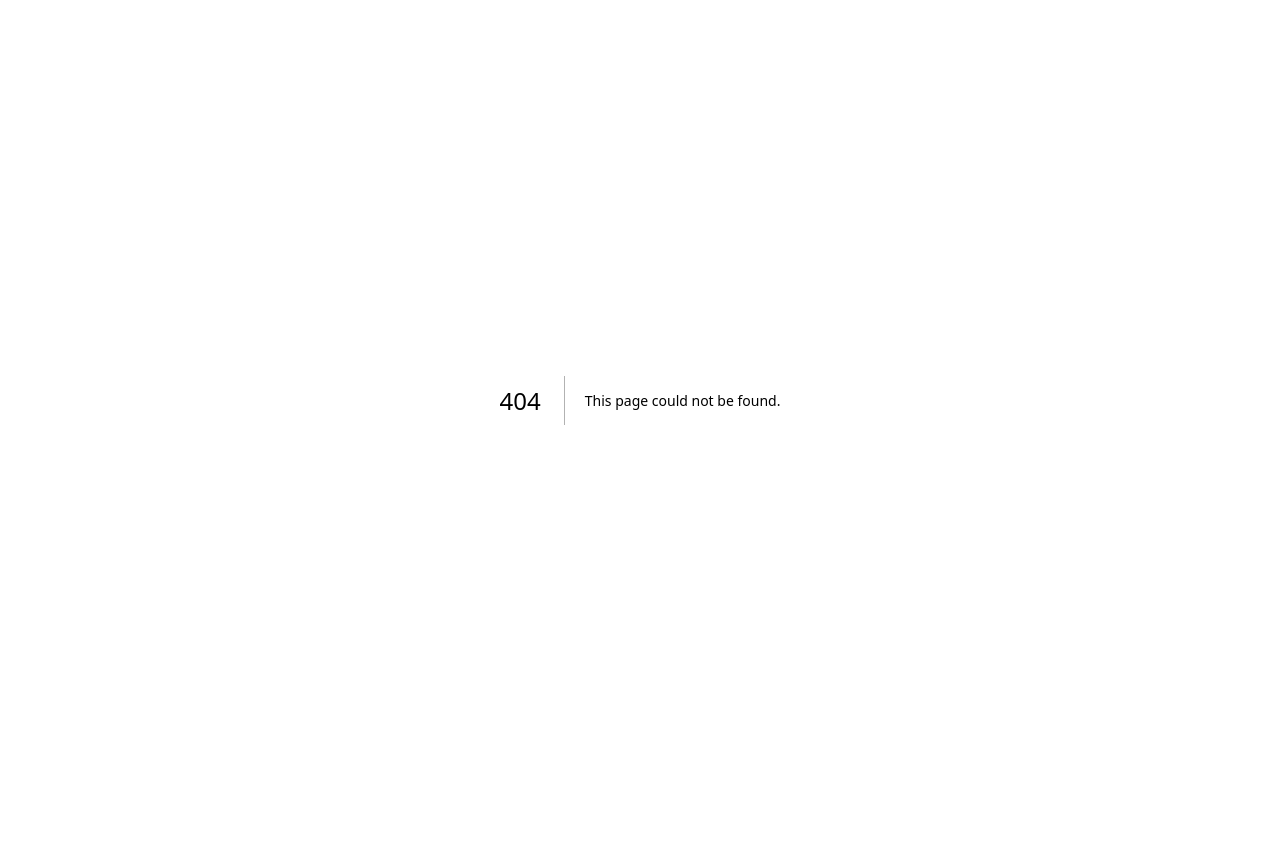
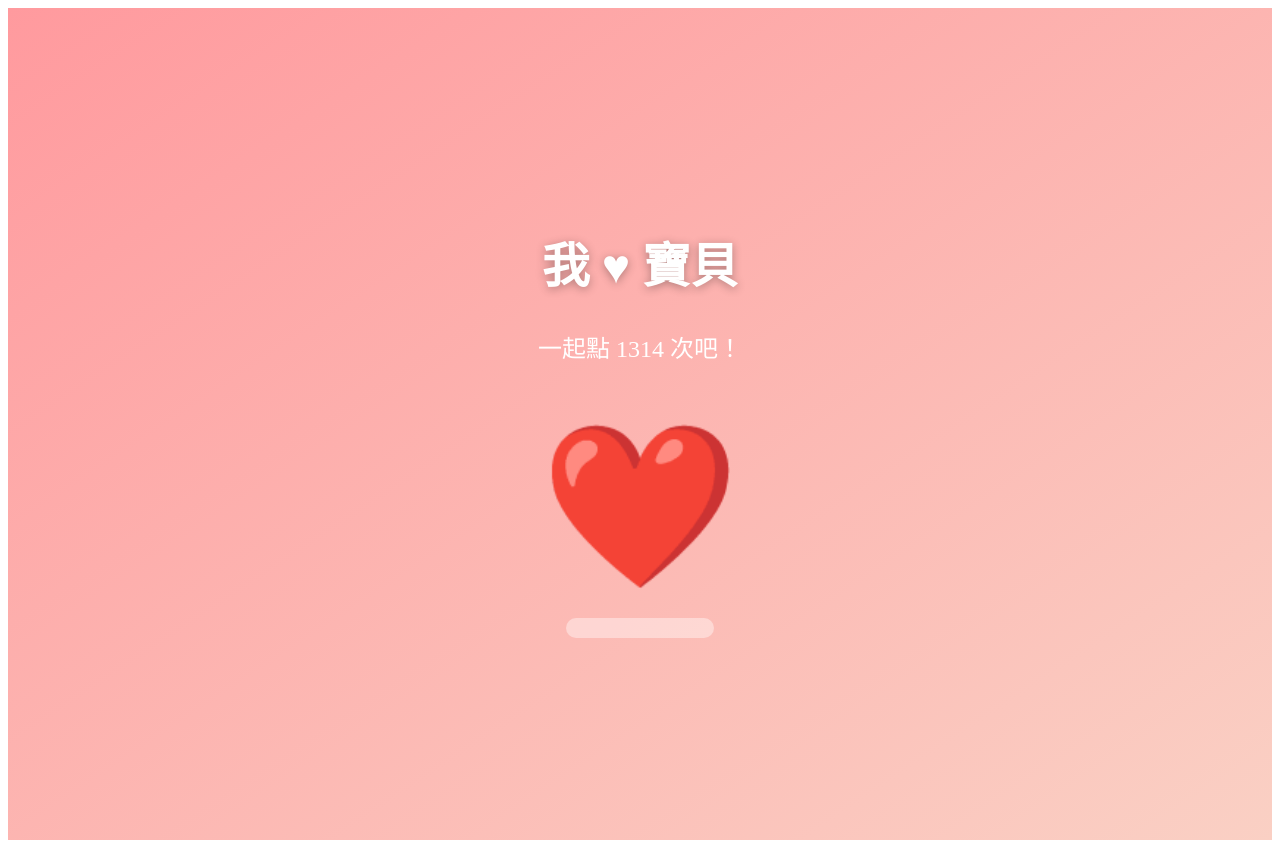
Before and after one commit to alextitansd-pixel/my-valentine-game, a Next.js app: page /1/game in a window 1280 px wide. Before the commit this address had no page. Before the commit the page ends 800 px from the top, so only its background shows below. Built offline with nearby package versions, Linux system fonts and the light colour scheme.

Commit message:
Create page.js

```diff
--- /dev/null
+++ b/app/[key]/game/page.js
@@ -0,0 +1,65 @@
+'use client';
+import { useState, useEffect } from 'react';
+import confetti from 'canvas-confetti';
+
+export default function Home({ searchParams }) {
+  const key = searchParams?.key || '';
+  const [data, setData] = useState(null);
+  const [progress, setProgress] = useState(0);
+  const [done, setDone] = useState(false);
+  const total = 1314;
+
+  useEffect(() => {
+    if (!key) {
+      setData({ to: '寶貝', from: '我', msg: '請輸入正確的 key', img: '' });
+      return;
+    }
+    fetch(`/api/get?key=${key}`)
+      .then(r => r.json())
+      .then(res => setData(res.data || { to: '寶貝', from: '未知', msg: '找不到資料', img: '' }))
+      .catch(() => setData({ to: '寶貝', from: '錯誤', msg: '載入失敗', img: '' }));
+  }, [key]);
+
+  const click = () => {
+    if (done || !data) return;
+    const newProg = Math.min(100, progress + (100 / total));
+    setProgress(newProg);
+    if (newProg >= 100) {
+      setDone(true);
+      confetti({ particleCount: 300, spread: 100, origin: { y: 0.6 } });
+    } else {
+      confetti({ particleCount: 8, spread: 70 });
+    }
+  };
+
+  if (!data) return <div className="min-h-screen flex items-center justify-center text-white text-3xl">載入中...</div>;
+
+  return (
+    <div style={{ minHeight: '100vh', background: 'linear-gradient(to bottom right, #ff9a9e, #fad0c4)', display: 'flex', alignItems: 'center', justifyContent: 'center', padding: '1rem' }}>
+      <div style={{ textAlign: 'center', maxWidth: '500px' }}>
+        <h1 style={{ fontSize: '3rem', color: 'white', marginBottom: '2rem', textShadow: '0 2px 10px rgba(0,0,0,0.3)' }}>
+          {data.from} ♥ {data.to}
+        </h1>
+        <p style={{ color: 'white', fontSize: '1.5rem', marginBottom: '3rem' }}>一起點 1314 次吧！</p>
+
+        <button onClick={click} style={{ fontSize: '10rem', background: 'none', border: 'none', animation: 'pulse 2s infinite' }}>
+          ❤️
+        </button>
+
+        <div style={{ background: 'rgba(255,255,255,0.4)', height: '20px', borderRadius: '10px', margin: '1rem 2rem', overflow: 'hidden' }}>
+          <div style={{ width: `${progress}%`, height: '100%', background: 'linear-gradient(to right, #ff6b6b, #ee5a52)', transition: 'width 0.3s', display: 'flex', alignItems: 'center', justifyContent: 'center', color: 'white', fontWeight: 'bold' }}>
+            {progress > 15 && `${Math.round(progress)}%`}
+          </div>
+        </div>
+
+        {done && (
+          <div style={{ background: 'white', padding: '2.5rem', borderRadius: '20px', marginTop: '3rem', boxShadow: '0 10px 30px rgba(0,0,0,0.2)' }}>
+            {data.img && <img src={data.img} alt="回憶" style={{ width: '100%', maxWidth: '350px', borderRadius: '15px', marginBottom: '1.5rem' }} />}
+            <p style={{ fontSize: '1.8rem', color: '#d63384', whiteSpace: 'pre-line', lineHeight: '1.8' }}>{data.msg}</p>
+            <p style={{ textAlign: 'right', marginTop: '2rem', color: '#e91e63', fontSize: '1.3rem' }}>- {data.from} ❤️</p>
+          </div>
+        )}
+      </div>
+    </div>
+  );
+}
```
